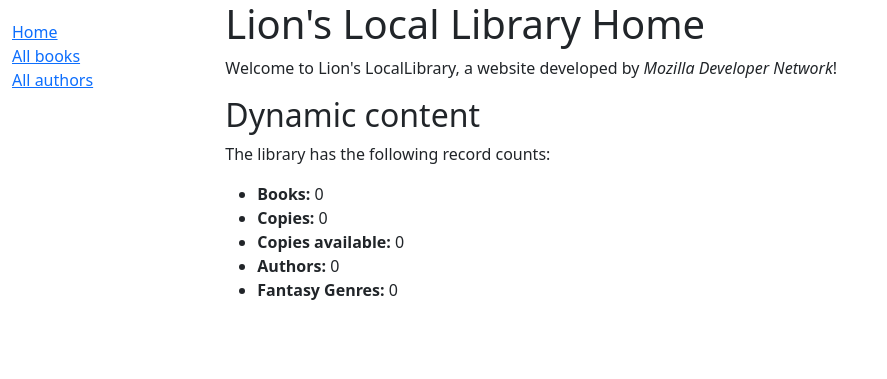
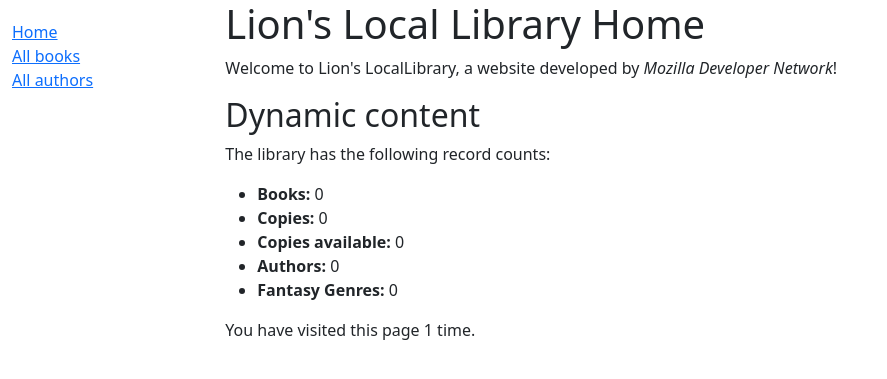
Before and after one commit to jbarcelo/django_local_library, a Django app: page /catalog/ in a window 1280 px wide. Shown: the top 379 px of the page, without its empty margins (0-887 px from the left). Run offline with Django 5.2, Linux system fonts and the light colour scheme; data that the repository does not hold is empty.

Commit message:
Adds a visit counter

```diff
--- a/django_test/locallibrary/catalog/templates/index.html
+++ b/django_test/locallibrary/catalog/templates/index.html
@@ -19,4 +19,8 @@
     <li><strong>Authors:</strong> {{ num_authors }}</li>
     <li><strong>Fantasy Genres:</strong> {{ num_genres_with_fantasy}}</li>
   </ul>
+
+  <p>
+    You have visited this page {{ num_visits }} time{{ num_visits|pluralize }}.
+  </p>
 {% endblock %}
--- a/django_test/locallibrary/catalog/views.py
+++ b/django_test/locallibrary/catalog/views.py
@@ -19,12 +19,18 @@ def index(request):
     # Genres with the word 'fantasy'
     num_genres_with_fantasy = Genre.objects.filter(name__icontains='fantasy').count()
 
+    # Number of visits to this view, as counted in the session variable.
+    num_visits = request.session.get('num_visits', 0)
+    num_visits += 1
+    request.session['num_visits'] = num_visits
+
     context = {
         'num_books': num_books,
         'num_instances': num_instances,
         'num_instances_available': num_instances_available,
         'num_authors': num_authors,
         'num_genres_with_fantasy': num_genres_with_fantasy,
+        'num_visits': num_visits,
     }
 
     # Render the HTML template index.html with the data in the context variable
```
